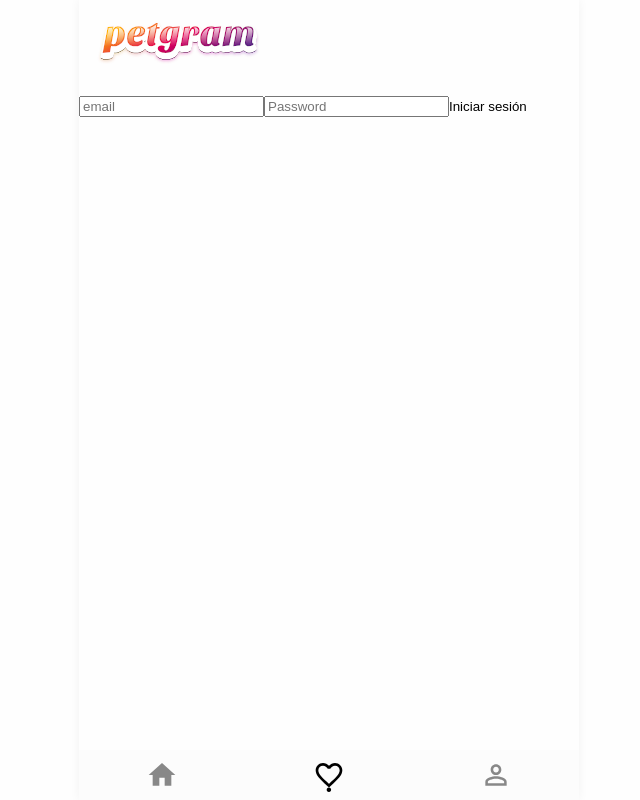
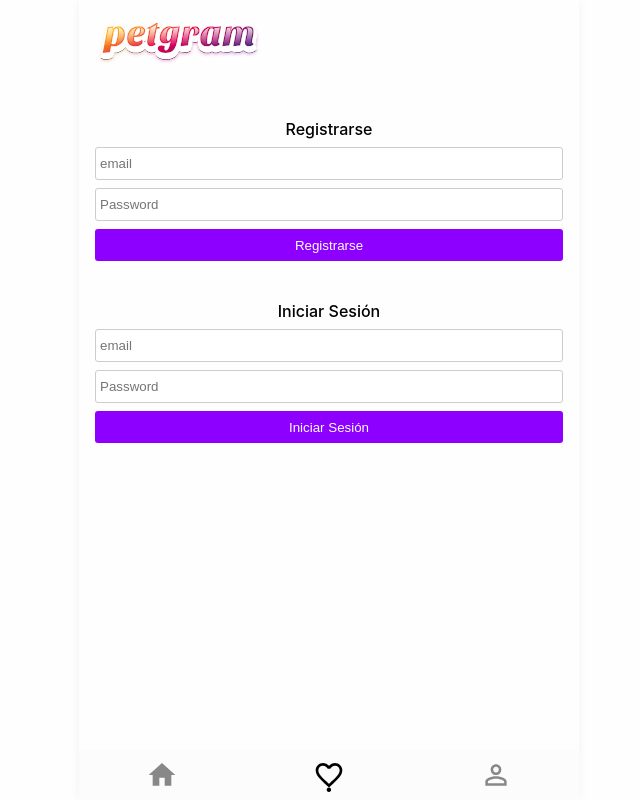
Before and after one commit to johnaagudelo0820/petgram, a React app: page /favs in a window 1280 px wide. Shown: the whole page, without its empty margins (311-951 px from the left). Built offline with nearby package versions, Linux system fonts and the light colour scheme.

Commit message:
implement register and login

```diff
--- a/src/Context.js
+++ b/src/Context.js
@@ -1,14 +1,17 @@
 import React, { useState, createContext } from 'react'
 
-const Context = createContext()
+export const Context = createContext()
 
 const Provider = ({ children }) => {
-  const [isAuth, setIsAuth] = useState(false)
+  const [isAuth, setIsAuth] = useState(() => {
+    return window.sessionStorage.getItem('token')
+  })
 
   const value = {
     isAuth,
-    activateAuth: () => {
+    activateAuth: token => {
       setIsAuth(true)
+      window.sessionStorage.setItem('token', token)
     }
   }
 
--- a/src/components/PhotoCard/index.js
+++ b/src/components/PhotoCard/index.js
@@ -1,7 +1,6 @@
 import React from 'react'
 import { Link } from '@reach/router'
 
-import { useLocalStorage } from '../../hooks/useLocalStorage'
 import { useNearScreen } from '../../hooks/useNearScreen'
 import { Article, ImageWrapper, Img } from './styles'
 
@@ -10,10 +9,8 @@ import { ToggleLikeMutation } from '../../container/ToggleLikeMutation'
 
 const DEFAULT_IMAGE = 'https://images.unsplash.com/photo-1518791841217-8f162f1e1131?ixlib=rb-1.2.1&ixid=eyJhcHBfaWQiOjEyMDd9&auto=format&fit=crop&w=800&q=60'
 
-export const PhotoCard = ({ id, likes = 0, src = DEFAULT_IMAGE }) => {
+export const PhotoCard = ({ id, liked, likes = 0, src = DEFAULT_IMAGE }) => {
   const [show, el] = useNearScreen()
-  const key = `like-${id}`
-  const [liked, setLiked] = useLocalStorage(key, false)
 
   return (
     <Article ref={el}>
@@ -30,8 +27,7 @@ export const PhotoCard = ({ id, likes = 0, src = DEFAULT_IMAGE }) => {
               {
                 (toggleLike) => {
                   const handlerFavClick = () => {
-                    !liked && toggleLike({ variables: { input: { id } } })
-                    setLiked(!liked)
+                    toggleLike({ variables: { input: { id } } })
                   }
                   return (
                     <FavButton likes={likes} liked={liked} onClick={handlerFavClick} />
--- a/src/components/UserForm/index.js
+++ b/src/components/UserForm/index.js
@@ -1,15 +1,29 @@
 import React from 'react'
 import { useInputValue } from '../../hooks/useInputValue'
 
-export const UserForm = ({ onSubmit }) => {
+import { Form, Input, Button, Title, Error } from './styles'
+
+export const UserForm = ({ onSubmit, title, error, disabled }) => {
   const email = useInputValue('')
   const password = useInputValue('')
 
+  const handlerSubmit = (event) => {
+    event.preventDefault()
+    onSubmit({
+      email: email.value,
+      password: password.value
+    })
+  }
+
   return (
-    <form onSubmit={onSubmit}>
-      <input placeholder='email' {...email} />
-      <input placeholder='Password' type='password' {...password} />
-      <button>Iniciar sesión</button>
-    </form>
+    <>
+      <Form disabled={disabled} onSubmit={handlerSubmit}>
+        <Title>{title}</Title>
+        <Input disabled={disabled} placeholder='email' {...email} />
+        <Input disabled={disabled} placeholder='Password' type='password' {...password} />
+        <Button disabled={disabled}>{title}</Button>
+        {error && <Error>{error}</Error>}
+      </Form>
+    </>
   )
 }
--- /dev/null
+++ b/src/components/UserForm/styles.js
@@ -0,0 +1,44 @@
+import styled from 'styled-components'
+
+export const Form = styled.form`
+  padding: 16px;
+`
+
+export const Input = styled.input`
+  border: 1px solid #ccc;
+  border-radius: 3px;
+  margin-bottom: 8px;
+  padding: 8px 4px;
+  display: block;
+  width: 100%;
+
+  &[disabled] {
+    opacity: .3;
+  }
+`
+
+export const Button = styled.button`
+  background: #8d00ff;
+  border-radius: 3px;
+  color: #fff;
+  height: 32px;
+  display: block;
+  width: 100%;
+  text-align: center;
+
+  &[disabled] {
+    opacity: .3;
+  }
+`
+
+export const Title = styled.h2`
+  font-size: 16px;
+  font-weight: 500;
+  padding: 8px 0;
+  text-align: center;
+`
+
+export const Error = styled.span`
+  font-size: 14px;
+  color: red;
+`
--- /dev/null
+++ b/src/container/LoginMutation.js
@@ -0,0 +1,15 @@
+import React from 'react'
+import { Mutation } from 'react-apollo'
+import { gql } from 'apollo-boost'
+
+const LOGIN = gql`
+  mutation login($input: UserCredentials!) {
+    login(input: $input)
+  }
+`
+
+export const LoginMutation = ({ children }) => (
+  <Mutation mutation={LOGIN}>
+    {children}
+  </Mutation>
+)
--- /dev/null
+++ b/src/container/RegisterMutation.js
@@ -0,0 +1,15 @@
+import React from 'react'
+import { Mutation } from 'react-apollo'
+import { gql } from 'apollo-boost'
+
+const REGISTER = gql`
+  mutation signup($input: UserCredentials!) {
+    signup(input: $input)
+  }
+`
+
+export const RegisterMutation = ({ children }) => (
+  <Mutation mutation={REGISTER}>
+    {children}
+  </Mutation>
+)
--- a/src/container/ToggleLikeMutation.js
+++ b/src/container/ToggleLikeMutation.js
@@ -3,8 +3,8 @@ import { gql } from 'apollo-boost'
 import { Mutation } from 'react-apollo'
 
 const LIKE_PHOTO = gql`
-  mutation likeAnonymousPhoto($input: LikePhoto!) {
-    likeAnonymousPhoto(input: $input) {
+  mutation likePhoto($input: LikePhoto!) {
+    likePhoto(input: $input) {
       id
       liked
       likes
--- a/src/index.js
+++ b/src/index.js
@@ -6,7 +6,23 @@ import { ApolloProvider } from 'react-apollo'
 import Context from './Context'
 
 const client = new ApolloClient({
-  uri: 'https://petgram-server-john.johnaagudelo.now.sh/graphql'
+  uri: 'https://petgram-server-john.johnaagudelo.now.sh/graphql',
+  request: operation => {
+    const token = window.sessionStorage.getItem('token')
+    const authorization = token ? `Bearer ${token}` : ''
+    operation.setContext({
+      headers: {
+        authorization
+      }
+    })
+  },
+  onError: error => {
+    const { networkError } = error
+    if (networkError && networkError.result.code === 'invalid_token') {
+      window.sessionStorage.removeItem('token')
+      window.location.href = '/'
+    }
+  }
 })
 
 ReactDOM.render(
--- a/src/pages/NotRegisteredUser.js
+++ b/src/pages/NotRegisteredUser.js
@@ -1,15 +1,51 @@
-import React from 'react'
-import Context from '../Context'
+import React, { useContext } from 'react'
+import { Context } from '../Context'
 import { UserForm } from '../components/UserForm'
 
-export const NotRegisteredUser = () => (
-  <Context.Consumer>
-    {
-      ({ activateAuth }) => {
-        return (
-          <UserForm onSubmit={activateAuth} />
-        )
-      }
-    }
-  </Context.Consumer>
-)
+import { RegisterMutation } from '../container/RegisterMutation'
+import { LoginMutation } from '../container/LoginMutation'
+
+export const NotRegisteredUser = () => {
+  const { activateAuth } = useContext(Context)
+  return (
+    <>
+      <RegisterMutation>
+        {(register, { data, loading, error }) => {
+          const onSubmit = ({ email, password }) => {
+            const input = { email, password }
+            const variables = { input }
+            register({ variables }).then(({ data }) => {
+              const { signup } = data
+              activateAuth(signup)
+            })
+          }
+
+          const errorMsg = error && 'El usuario ya existe o hay algún problema'
+
+          return (
+            <UserForm disabled={loading} error={errorMsg} onSubmit={onSubmit} title='Registrarse' />
+          )
+        }}
+      </RegisterMutation>
+
+      <LoginMutation>
+        {(login, { data, loading, error }) => {
+          const onSubmit = ({ email, password }) => {
+            const input = { email, password }
+            const variables = { input }
+            login({ variables }).then(({ data }) => {
+              const { login } = data
+              activateAuth(login)
+            })
+          }
+
+          const errorMsg = error && 'La contraseña no es correcta o el usuario no existe'
+
+          return (
+            <UserForm disabled={loading} error={errorMsg} onSubmit={onSubmit} title='Iniciar Sesión' />
+          )
+        }}
+      </LoginMutation>
+    </>
+  )
+}
```
